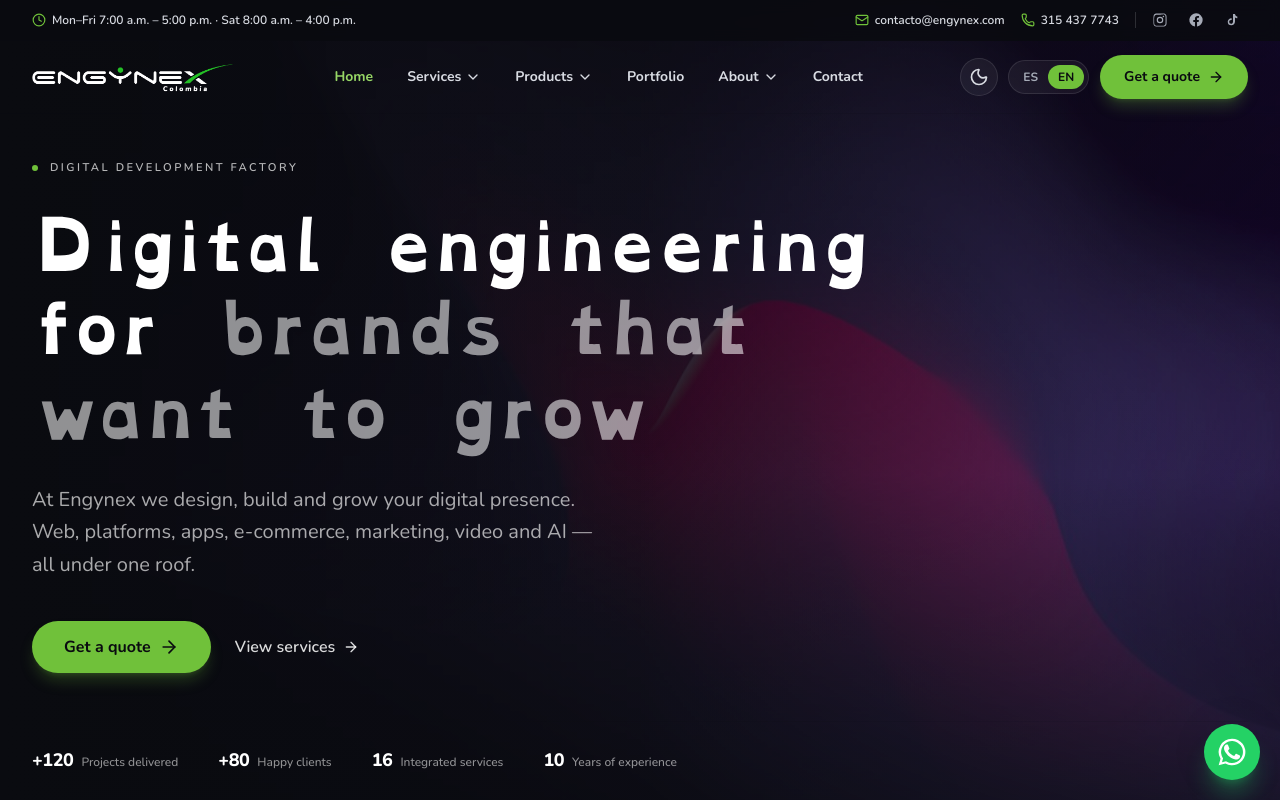
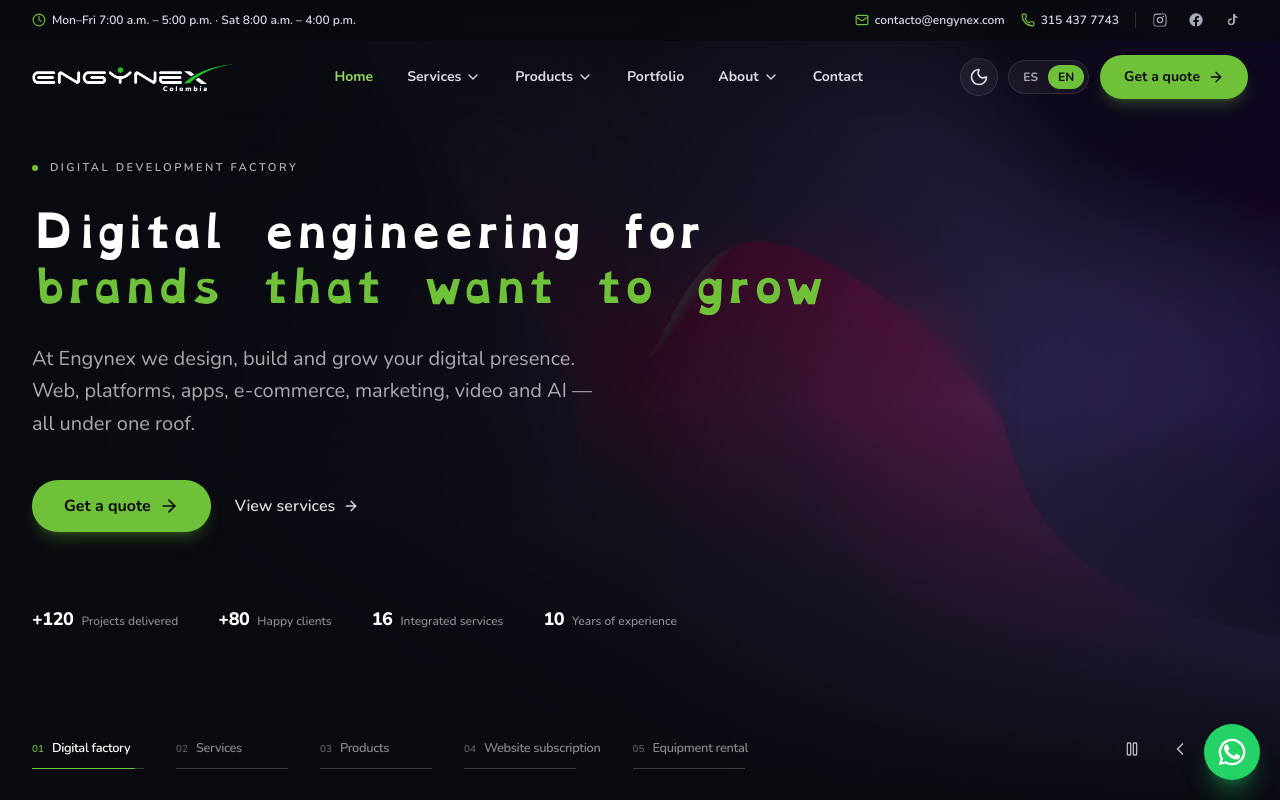
Before and after one commit to engynex-enterprise/engynex-page, a Next.js app: page /en in a window 1280 px wide. Shown: the top 800 px of the page. Built offline with nearby package versions, Linux system fonts and the light colour scheme.

Commit message:
style: update typography and color for slide titles in HeroSlider and ServiceHero components

```diff
--- a/components/sections/HeroSlider.tsx
+++ b/components/sections/HeroSlider.tsx
@@ -320,11 +320,13 @@
         style={delay(1)}
         className={cn(
           anim,
-          "mt-7 max-w-4xl text-[clamp(2.4rem,6vw,4.75rem)] font-extrabold leading-[1.02] tracking-[-0.03em] text-white",
+          "mt-7 max-w-4xl text-[clamp(1.85rem,3.9vw,3.15rem)] font-extrabold tracking-[-0.02em] text-white",
         )}
       >
         {slide.titleLead}{" "}
-        <span className="text-white/55">{slide.titleHighlight}</span>
+        {/* La parte destacada va en verde de marca (antes en gris): es lo que
+            diferencia un slide de otro de un vistazo. */}
+        <span className="text-brand-green">{slide.titleHighlight}</span>
       </h1>
 
       {/* Línea de apoyo */}
@@ -350,7 +352,7 @@
           <span className="text-3xl font-extrabold tracking-tight text-white sm:text-4xl">
             {slide.price.value}
           </span>
-          <span className="text-sm font-medium text-white/60">
+          <span className="text-sm font-semibold text-brand-green">
             {slide.price.note}
           </span>
         </p>
--- a/components/services/ServiceHero.tsx
+++ b/components/services/ServiceHero.tsx
@@ -113,7 +113,7 @@
               </span>
             </div>
 
-            <h1 className="mt-7 text-[clamp(2.2rem,4.6vw,3.75rem)] font-extrabold leading-[1.05] tracking-[-0.025em] text-white">
+            <h1 className="mt-7 max-w-2xl text-[clamp(1.85rem,3.6vw,2.9rem)] font-extrabold tracking-[-0.02em] text-white">
               {copy.title}
             </h1>
             <p className="mt-6 max-w-xl text-lg leading-relaxed text-ink-300">
```
